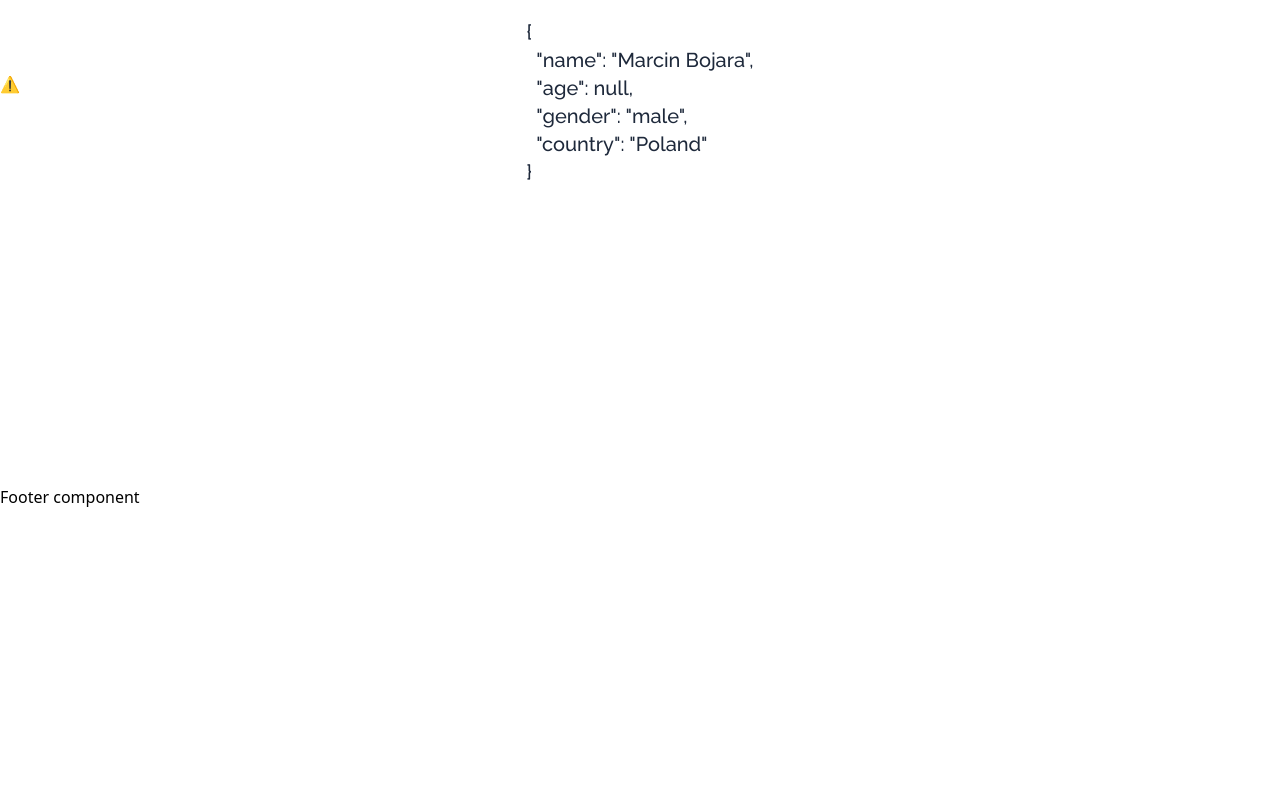
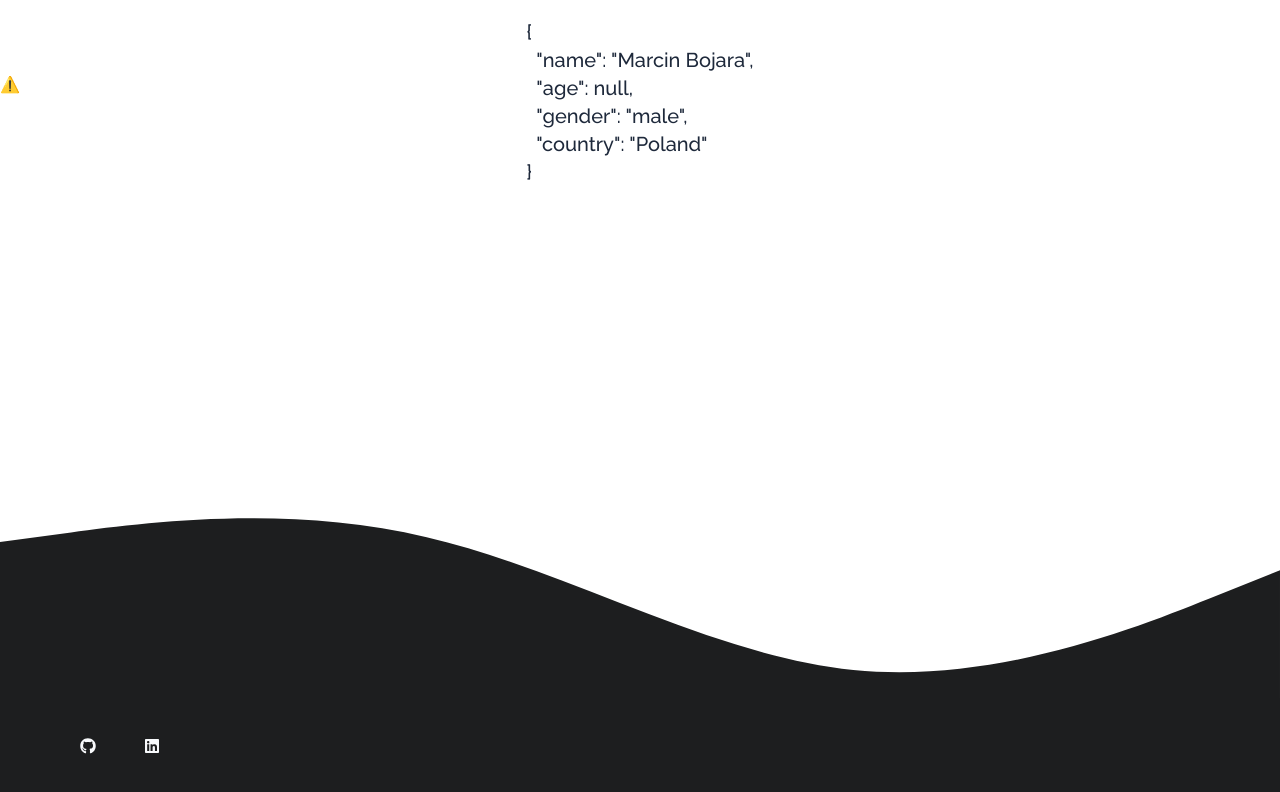
Before and after one commit to marcin-5/portfolio, a React (Vite) app: page / in a window 1280 px wide. Shown: the part 3494-4286 px from the top of the page. Before the commit the page ends 4003 px from the top, so only its background shows below. Built offline with nearby package versions, Linux system fonts and the light colour scheme; no server answers.

Commit message:
add footer

```diff
--- a/src/components/Footer.jsx
+++ b/src/components/Footer.jsx
@@ -1,7 +1,27 @@
+import { FaGithub, FaLinkedin } from "react-icons/fa";
+
 export default function Footer() {
   return (
-    <div>
-      <h1>Footer component</h1>
-    </div>
+    <>
+      <div className="h-30 md:h-26">
+        <svg xmlns="http://www.w3.org/2000/svg" viewBox="0 0 1440 240">
+          <path
+            fill="#1d1e1f"
+            fill-opacity="1"
+            d="M0,64L80,53.3C160,43,320,21,480,58.7C640,96,800,192,960,208C1120,224,1280,160,1360,128L1440,96L1440,320L1360,320C1280,320,1120,320,960,320C800,320,640,320,480,320C320,320,160,320,80,320L0,320Z"
+          ></path>
+        </svg>
+      </div>
+      <div className="bg-theme p-10 text-slate-50">
+        <div className="ml-10 flex w-20 justify-between">
+          <a href="https://github.com/marcin-5">
+            <FaGithub />
+          </a>
+          <a href="https://www.linkedin.com/in/marcin-bojara-142857e">
+            <FaLinkedin />
+          </a>
+        </div>
+      </div>
+    </>
   );
 }
```
